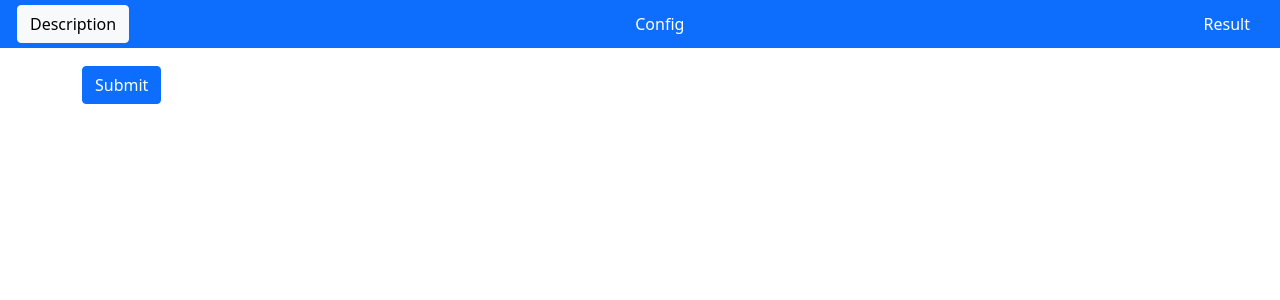
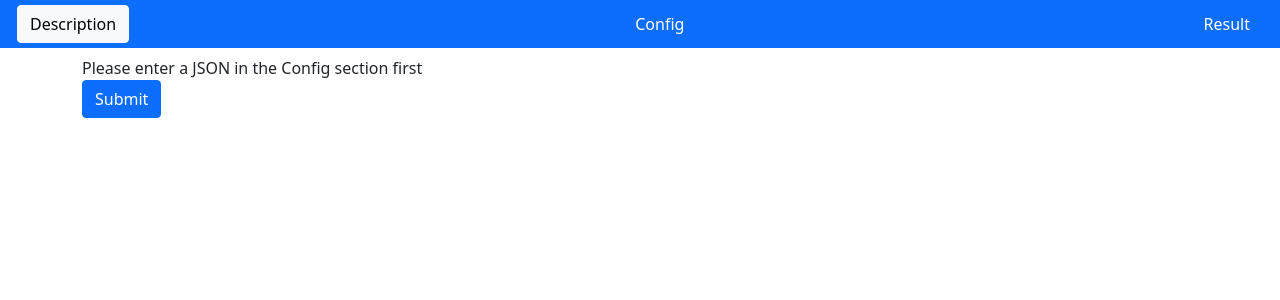
Before and after one commit to vladimirfed/json-config-result, a React (Create React App) app: page /result in a window 1280 px wide. Shown: the top 300 px of the page. Built offline with nearby package versions, Linux system fonts and the light colour scheme.

Commit message:
Refactor

```diff
--- a/src/components/Result.tsx
+++ b/src/components/Result.tsx
@@ -1,4 +1,3 @@
-import { InputElement } from "../Interfaces";
 import Element from "./Element";
 
 function Result({ inputs, page_title, handleSubmit }) {
@@ -8,9 +7,10 @@ function Result({ inputs, page_title, handleSubmit }) {
       <form>
         {inputs
           ? inputs.map((input, i) => <Element key={i} input={input} />)
-          : null}
+          : <span>Please enter a JSON in the Config section first</span>}
+          <br />
         <button
-          style={{ marginTop: 10 }}
+          style={{ marginBottom: 10 }}
           type="submit"
           className="btn btn-primary"
           onClick={(e) => handleSubmit(e)}
```
